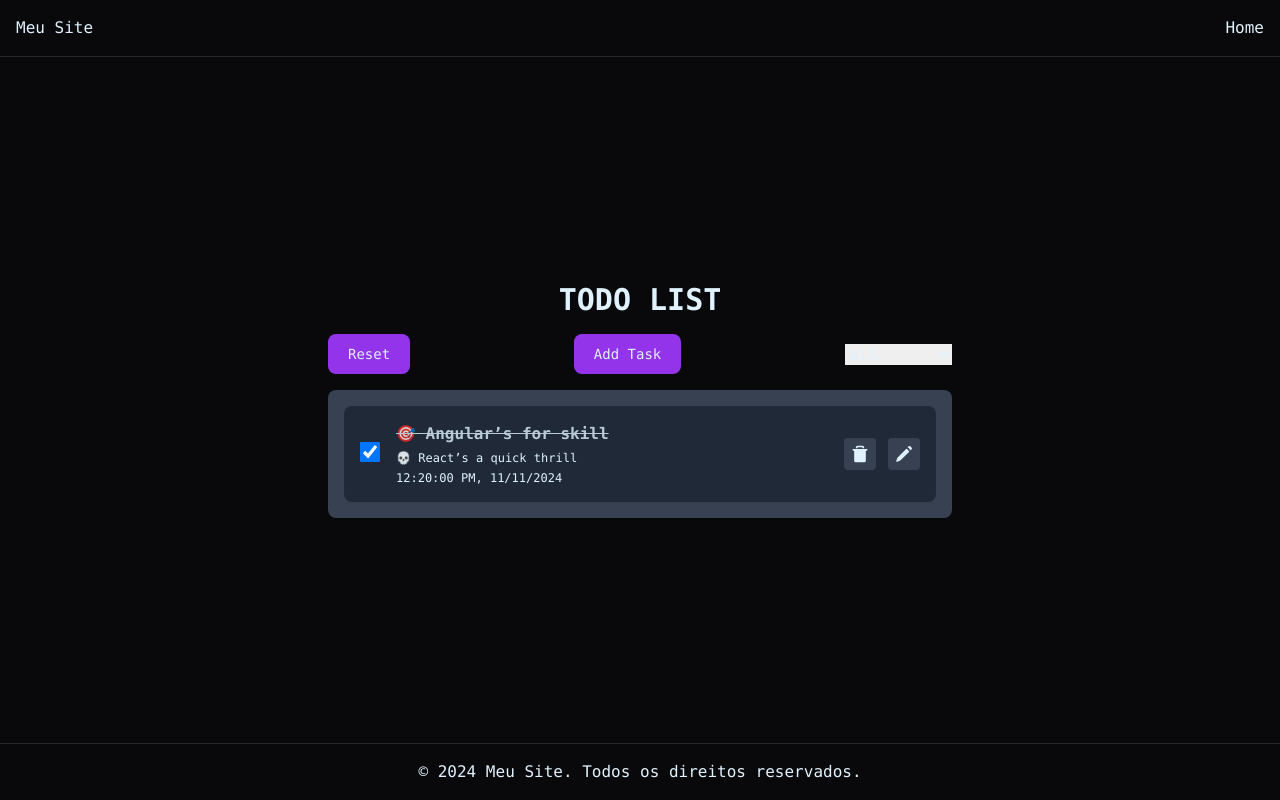
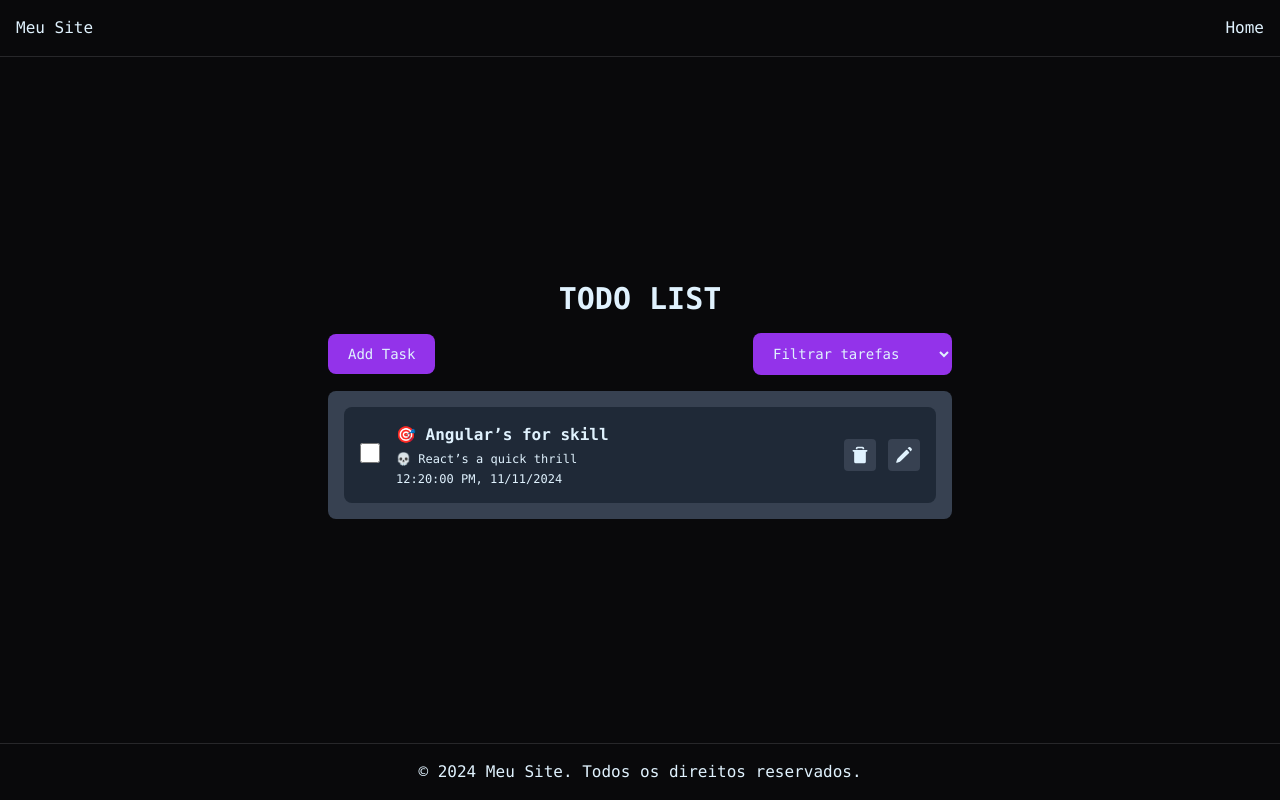
Before and after one commit to bsbontorin/todo, a React (Vite) app: page / in a window 1280 px wide. Built offline with nearby package versions, Linux system fonts and the light colour scheme.

Commit message:
Edit - Desenvolvimento para realizar filtragem das tasks usando um select

```diff
--- a/src/App.scss
+++ b/src/App.scss
@@ -52,6 +52,14 @@ body {
 
         & .button-text {
           @apply px-5 py-2.5 text-sm rounded-lg focus:ring-0 capitalize bg-purple-600 hover:bg-purple-700;
+        }
+
+        & .select-container {
+          @apply py-3 px-4 pe-9 w-fit text-sm rounded-lg focus:ring-0 bg-purple-600 hover:bg-purple-700;
+
+          & option:disabled {
+            @apply text-sky-200 opacity-100 italic;
+          }
         }
       }
     }
--- /dev/null
+++ b/src/components/Select/Select.tsx
@@ -0,0 +1,35 @@
+import { useState } from 'react';
+
+export interface SelectProps {
+  defaultOption: string;
+  values: Array<number>;
+  options: Array<string>;
+  onChange: (value: number) => void;
+}
+
+export const Select: React.FC<SelectProps> = ({ defaultOption, values, options, onChange }) => {
+  const [selectedValue, setSelectedValue] = useState<string>('');
+
+  const handleOnChange = (event: React.ChangeEvent<HTMLSelectElement>) => {
+    event.preventDefault();
+
+    const selectedIndex = event?.target?.selectedIndex - 1;
+    if (selectedIndex >= 0) {
+      setSelectedValue(event?.target?.value);
+      onChange(values[selectedIndex]);
+    }
+  };
+
+  return (
+    <select value={selectedValue} onChange={(event) => handleOnChange(event)} className='select-container'>
+      <option value='' disabled>
+        {defaultOption ?? 'Selecione uma opção'}
+      </option>
+      {options.map((option, index) => (
+        <option key={option + index} value={option}>
+          {option}
+        </option>
+      ))}
+    </select>
+  );
+};
--- a/src/components/TodoList/TaskHeader/TaskHeader.tsx
+++ b/src/components/TodoList/TaskHeader/TaskHeader.tsx
@@ -4,8 +4,9 @@ import { FormDataAddTask } from '../../../types/modal';
 import { TaskHeaderProps } from '../../../types/todo-list';
 import { Button } from '../../Button/Button';
 import { Modal } from '../../Modal/Modal';
+import { Select } from '../../Select/Select';
 
-export const TaskHeader: React.FC<TaskHeaderProps> = ({ onClickAddTask }) => {
+export const TaskHeader: React.FC<TaskHeaderProps> = ({ onClickAddTask, onClickFilterByStatus }) => {
   // * VARIABLES
   const [isFormValid, setIsFormValid] = useState(false);
   const [isModalAddTaskOpen, setIsModalAddTaskOpen] = useState(false);
@@ -18,11 +19,6 @@ export const TaskHeader: React.FC<TaskHeaderProps> = ({ onClickAddTask }) => {
   });
 
   // * ARROWs
-  const reset = () => {
-    localStorage.setItem('tasks', '');
-    window.location.reload();
-  };
-
   const clearFormData = () => {
     setFormData({ name: '', datetime: '', description: '', status: 0 });
   };
@@ -55,21 +51,23 @@ export const TaskHeader: React.FC<TaskHeaderProps> = ({ onClickAddTask }) => {
     setIsModalAddTaskOpen(false);
   };
 
+  const handleOnClickFilterByStatus = (status: number) => {
+    onClickFilterByStatus(status);
+  };
+
   return (
     <>
       <div className='task-header-container'>
         <h1 className='title'>todo list</h1>
 
         <div className='actions'>
-          <Button text='reset' customClass='button-text' onClick={() => reset()} />
           <Button text='add task' customClass='button-text' onClick={() => handleOnClickModalAddTask()} />
-
-          {/* criar componente isolado */}
-          <select name='filterTask' id='filterTask'>
-            <option value=''>all</option>
-            <option value='1'>todo</option>
-            <option value='3'>completed</option>
-          </select>
+          <Select
+            defaultOption='Filtrar tarefas'
+            options={['All', 'Todo', 'Completed']}
+            values={[-1, 0, 1]}
+            onChange={(status) => handleOnClickFilterByStatus(status)}
+          />
         </div>
       </div>
 
--- a/src/components/TodoList/TaskItem/TaskItem.tsx
+++ b/src/components/TodoList/TaskItem/TaskItem.tsx
@@ -7,7 +7,7 @@ import { Modal } from '../../Modal/Modal';
 
 export const TaskItem: React.FC<TaskItemProps> = ({ task, onClickEditTask, onClickDeleteTask, onClickToggleStatus }) => {
   // * VARIABLES
-  const checked = task?.status !== 1;
+  const checked = task?.status === 1;
 
   const [isFormValid, setIsFormValid] = useState(false);
   const [isModalEditTaskOpen, setIsModalEditTaskOpen] = useState(false);
--- a/src/components/TodoList/TaskList/TaskList.tsx
+++ b/src/components/TodoList/TaskList/TaskList.tsx
@@ -26,7 +26,7 @@ export const TaskList: React.FC<TaskListProps> = ({ tasks, onClickEditTask, onCl
             onClickToggleStatus={(id) => handleOnClickToggleStatus(id)}
           />
         ))}
-      {!tasks?.length && <span>Nenhuma task aqui</span>}
+      {!tasks?.length && <span>Nenhuma tarefa aqui. Clique em "Add Task"</span>}
     </div>
   );
 };
--- a/src/pages/Home.page.tsx
+++ b/src/pages/Home.page.tsx
@@ -2,12 +2,14 @@ import { useEffect, useState } from 'react';
 
 import { TaskHeader } from '../components/TodoList/TaskHeader/TaskHeader';
 import { TaskList } from '../components/TodoList/TaskList/TaskList';
-import { baseTasks } from '../components/TodoList/TaskList/tasklist.constant';
+import { baseTasks } from '../components/TodoList/TaskList/TaskList.constant';
 import { DefaultLayout } from '../layout/DefaultLayout';
 import { FormDataAddTask } from '../types/modal';
 import { TaskProps } from '../types/todo-list';
 
 export const Home: React.FC = () => {
+  const [filterStatus, setFilterStatus] = useState<Array<number>>([]);
+
   const [tasks, setTasks] = useState<Array<TaskProps>>(() => {
     const savedTasks = localStorage.getItem('tasks');
     return savedTasks ? JSON.parse(savedTasks) : baseTasks;
@@ -30,15 +32,22 @@ export const Home: React.FC = () => {
     setTasks(tasks?.map((task) => (task?.id === id ? { ...task, status: task?.status === 0 ? 1 : 0 } : task)));
   };
 
+  const handleOnClickFilterByStatus = (filterStatus: Array<number>) => {
+    setFilterStatus(filterStatus);
+  };
+
   const getVisibleTasks = () => {
-    return tasks?.filter(({ status }) => status !== 3) || [];
+    if (!filterStatus?.length) {
+      return tasks?.filter(({ status }) => status !== 3) || [];
+    }
+    return tasks?.filter(({ status }) => filterStatus?.includes(status) || (filterStatus?.includes(-1) && status !== 3)) || [];
   };
 
   return (
     <DefaultLayout>
       <section className='home-container'>
         <div className='content'>
-          <TaskHeader onClickAddTask={(formData) => handleOnClickAddTask(formData)} />
+          <TaskHeader onClickAddTask={(formData) => handleOnClickAddTask(formData)} onClickFilterByStatus={(status) => handleOnClickFilterByStatus([status])} />
           <TaskList
             tasks={getVisibleTasks()}
             onClickEditTask={(task) => handleOnClickEditTask(task)}
--- a/src/types/todo-list.d.ts
+++ b/src/types/todo-list.d.ts
@@ -10,6 +10,7 @@ export interface TaskProps {
 
 export interface TaskHeaderProps {
   onClickAddTask: (data: FormDataAddTask) => void;
+  onClickFilterByStatus: (status: number) => void;
 }
 
 export interface TaskItemProps {
```
